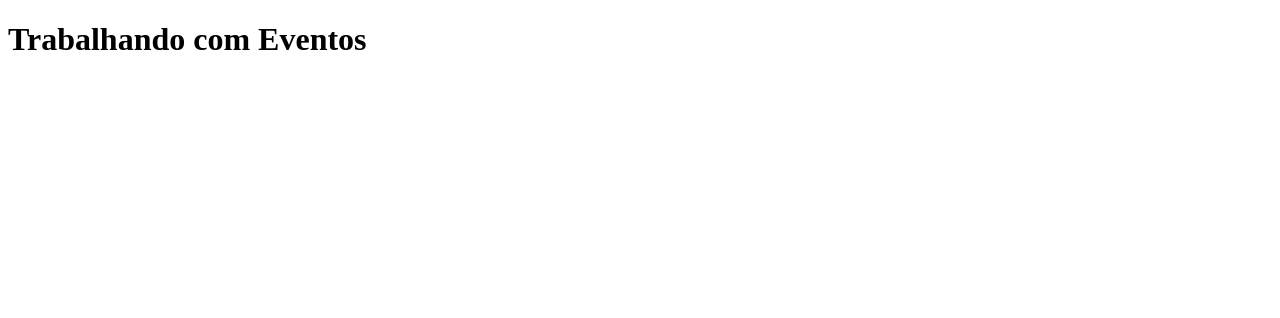
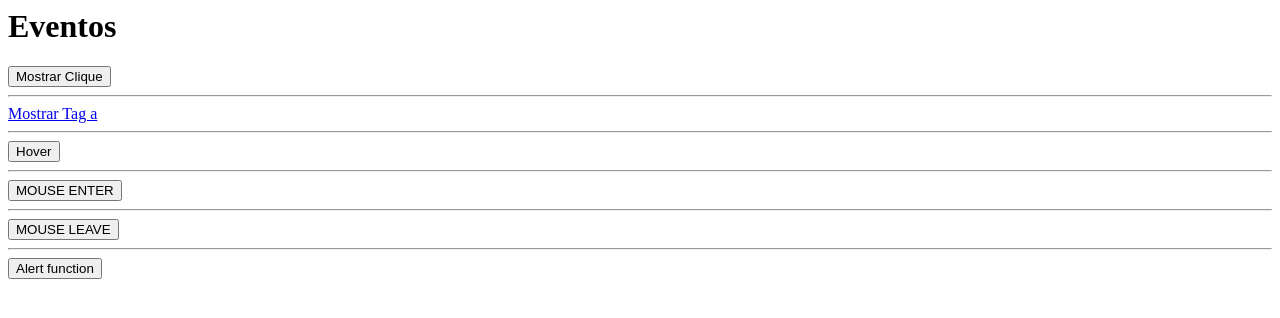
Before and after one commit to schoolofnetcom/curso-iniciando-alpinejs, a website built with webpack: page aulas/events.html in a window 1280 px wide. Built offline with nearby package versions, Linux system fonts and the light colour scheme.

Commit message:
Aula 6 - Eventos x-on

```diff
--- a/aulas/events.html
+++ b/aulas/events.html
@@ -1,15 +1,29 @@
-<!DOCTYPE html>
-<html lang="en">
-<head>
-    <meta charset="UTF-8"/>
-    <meta name="viewport" content="width=device-width, initial-scale=1.0"/>
-    <title>Eventos</title>
-</head>
+<html>
 <body>
-    <h1>Trabalhando com Eventos</h1>
+    <h1>Eventos</h1>
 
     <!-- x-on -->
+    <div x-data="{ show: false }">
+        <p x-show="show">Minha mensagem</p>
+        <button x-on:click="show = true">Mostrar Clique</button>
+        <hr>
+        <a x-on:click.prevent="show = true" href="#">Mostrar Tag a</a>
+        <hr>
+        <button @mouseover="show = true">Hover</button>
+        <hr>
+        <button @mouseenter="show = true">MOUSE ENTER</button>
+        <hr>
+        <button @mouseleave="show = true">MOUSE LEAVE</button>
+        <hr>
+        <button x-on:click="myAlert()">Alert function</button> <br>
+        <div x-on:resize.window="show = window.outerWidth > 768 ? true : false"></div>
+    </div>
 
-    <script src="public/js/bundle.js"></script>
+    <script src="./../public/js/bundle.js"></script>
+    <script>
+        function myAlert() {
+            alert('Minha mensagem alert');
+        }
+    </script>
 </body>
 </html>
```
